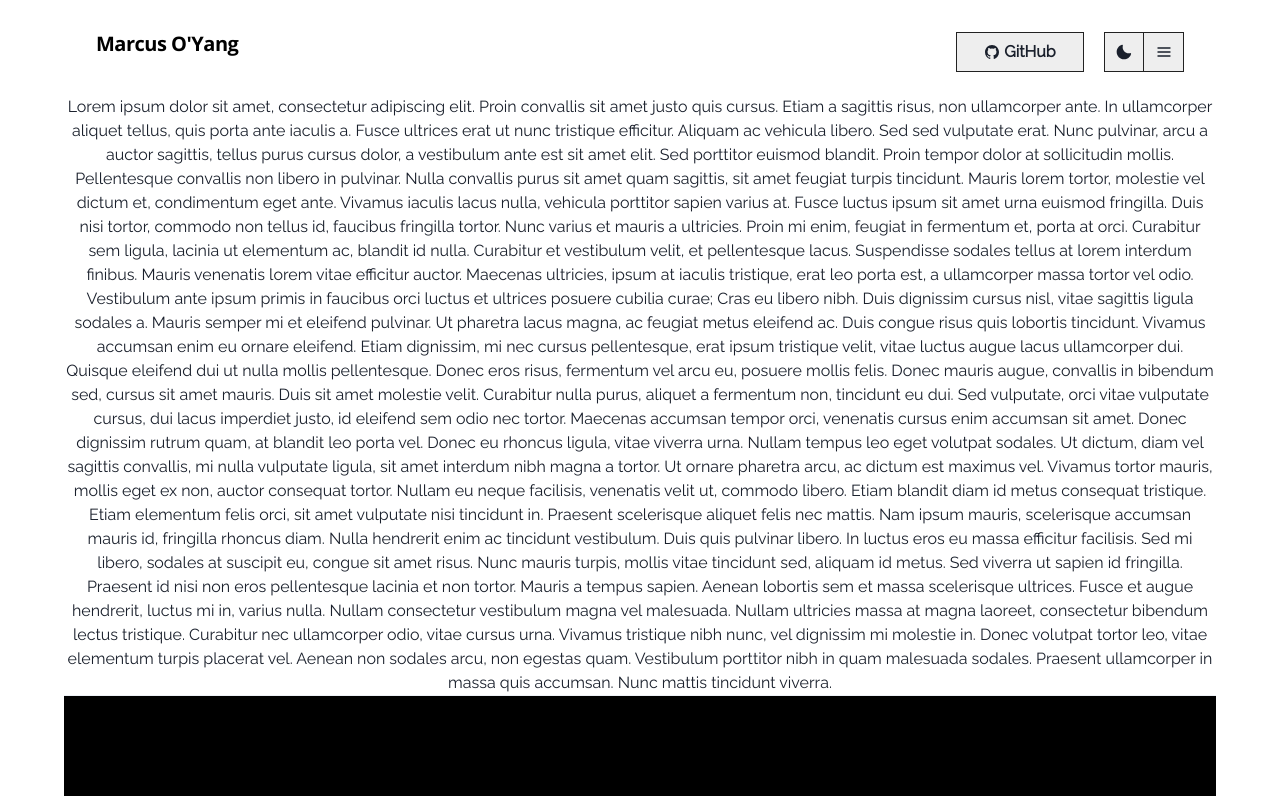
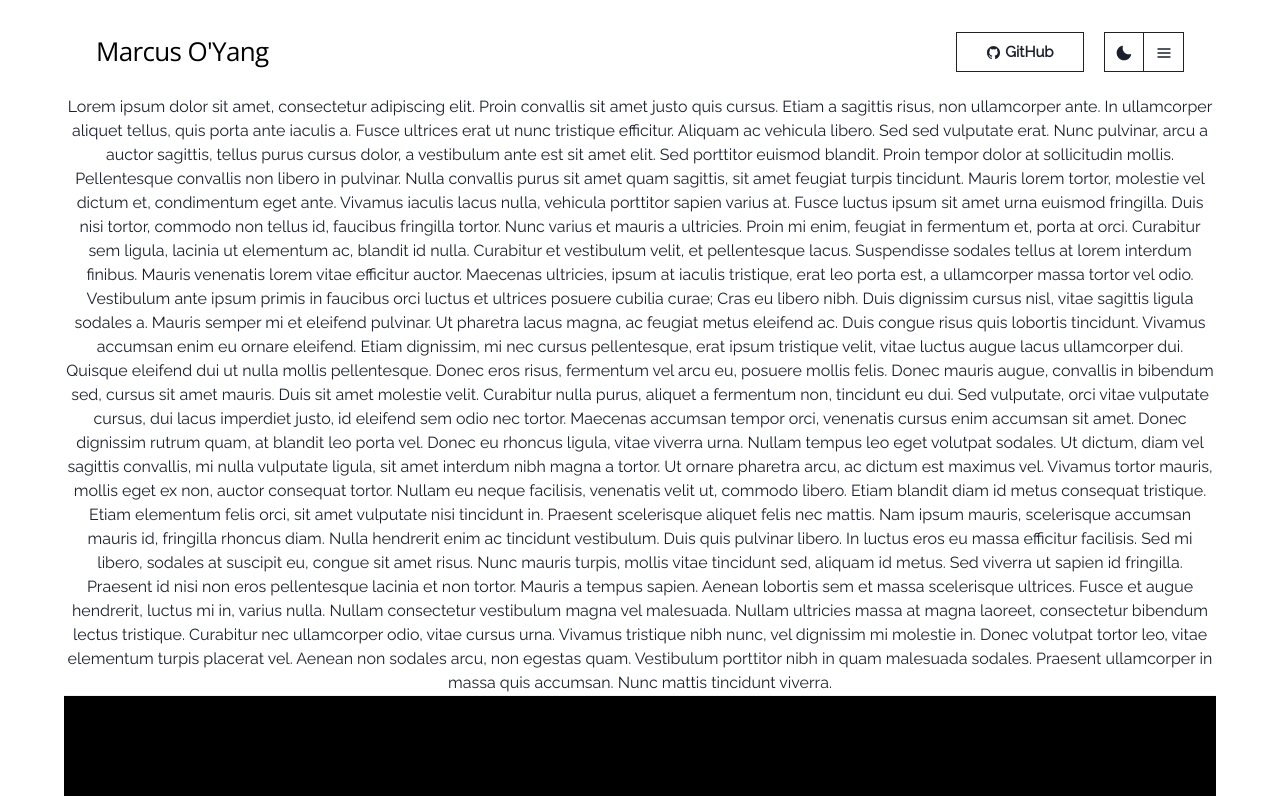
Before and after one commit to marcusoyang/nextjs-portfolio, a Next.js app: page / in a window 1280 px wide. Shown: the top 800 px of the page. Built offline with nearby package versions, Linux system fonts and the light colour scheme.

Commit message:
modified navbar

```diff
--- a/components/Navbar.tsx
+++ b/components/Navbar.tsx
@@ -1,4 +1,4 @@
-import { ReactNode } from "react";
+import { ReactNode } from 'react';
 import {
   Box,
   Flex,
@@ -8,10 +8,11 @@ import {
   useColorMode,
   Heading,
   useColorModeValue,
-} from "@chakra-ui/react";
-import { HamburgerIcon, MoonIcon, SunIcon } from "@chakra-ui/icons";
-import NextLink from "next/link";
-import { IoLogoGithub } from "react-icons/io5";
+  color,
+} from '@chakra-ui/react';
+import { HamburgerIcon, MoonIcon, SunIcon } from '@chakra-ui/icons';
+import NextLink from 'next/link';
+import { IoLogoGithub } from 'react-icons/io5';
 interface navLinkProps {
   href: string;
   children: ReactNode;
@@ -22,7 +23,7 @@ interface navLinkProps {
 
 const NavLink: React.FC<navLinkProps> = (props) => (
   <NextLink href={props.href} passHref scroll={false}>
-    <Link style={{ textDecoration: "none" }} {...props}>
+    <Link style={{ textDecoration: 'none' }} {...props}>
       {props.children}
     </Link>
   </NextLink>
@@ -30,98 +31,122 @@ const NavLink: React.FC<navLinkProps> = (props) => (
 
 const Navbar = () => {
   const { colorMode, toggleColorMode } = useColorMode();
-  const hoverColor = useColorModeValue("#FFF", "#333");
+  const hoverColor = useColorModeValue('#000', '#333');
 
   return (
     <>
       <Box
-        pos={"fixed"}
-        mixBlendMode={"difference"}
+        pos={'fixed'}
+        mixBlendMode={'difference'}
         pt={8}
         px={8}
-        mx={"auto"}
-        maxW={"6xl"}
-        w="100%"
+        mx={'auto'}
+        maxW={'6xl'}
+        w='100%'
       >
         {/* <Flex h={16} alignItems={"center"} justifyContent={"space-between"}> */}
-        <NavLink href="/">
-          <Heading size={"md"} letterSpacing={"tight"} pb={1} color={"white"}>
+        <NavLink href='/'>
+          <Heading
+            size={'md'}
+            letterSpacing={'tight'}
+            mt={1}
+            pb={1}
+            fontWeight={'normal'}
+            color={'white'}
+            fontSize={26}
+          >
             Marcus O&apos;Yang
           </Heading>
         </NavLink>
         {/* </Flex> */}
       </Box>
 
-      <Flex
-        pos={"fixed"}
-        pt={8}
-        px={8}
-        justify={"right"}
-        maxW={"6xl"}
-        w="100%"
-      >
+      <Flex pos={'fixed'} pt={8} px={8} justify={'right'} maxW={'6xl'} w='100%'>
         <a
-          target="_blank"
-          href="https://github.com/marcusoyang"
-          rel="noopener noreferrer"
+          target='_blank'
+          href='https://github.com/marcusoyang'
+          rel='noopener noreferrer'
         >
           <Button
+            role='group'
             mr={5}
             maxW={300}
             minW={120}
-            w={"10vw"}
+            w={'10vw'}
             h={10}
-            variant="outline"
-            rounded="none"
+            fontSize={15}
+            variant='outline'
+            rounded='none'
             _hover={{
               bg: hoverColor,
+              color: '#FFF',
             }}
             _focus={{
-              boxShadow: "none",
+              boxShadow: 'none',
             }}
-            borderColor={colorMode === "light" ? "#222" : "#eee"}
-            bg={colorMode === "light" ? "#eee" : "#222"}
+            borderColor={colorMode === 'light' ? '#222' : '#eee'}
+            bg={colorMode === 'light' ? '#FFF' : '#222'}
           >
-            <IoLogoGithub />
-            <Box w={1} />
+            <Box
+              _groupHover={{
+                color: 'white',
+              }}
+              pr={1}
+            >
+              <IoLogoGithub />
+            </Box>
             GitHub
           </Button>
         </a>
 
         <Button
+          role='group'
           onClick={toggleColorMode}
           w={10}
           h={10}
-          variant="outline"
-          rounded="none"
+          variant='outline'
+          rounded='none'
           _hover={{
             bg: hoverColor,
           }}
           _focus={{
-            boxShadow: "none",
+            boxShadow: 'none',
           }}
-          borderColor={colorMode === "light" ? "#222" : "#eee"}
-          bg={colorMode === "light" ? "#eee" : "#222"}
+          borderColor={colorMode === 'light' ? '#222' : '#eee'}
+          bg={colorMode === 'light' ? '#FFF' : '#222'}
         >
-          {colorMode === "light" ? <MoonIcon /> : <SunIcon />}
+          <Box
+            _groupHover={{
+              color: 'white',
+            }}
+          >
+            {colorMode === 'light' ? <MoonIcon /> : <SunIcon />}
+          </Box>
         </Button>
 
         <Button
+          role='group'
           w={10}
           h={10}
-          variant="outline"
-          borderLeft="none"
-          rounded="none"
+          variant='outline'
+          borderLeft='none'
+          rounded='none'
           _hover={{
             bg: hoverColor,
           }}
           _focus={{
-            boxShadow: "none",
+            boxShadow: 'none',
           }}
-          borderColor={colorMode === "light" ? "#222" : "#eee"}
-          bg={colorMode === "light" ? "#eee" : "#222"}
+          borderColor={colorMode === 'light' ? '#222' : '#eee'}
+          bg={colorMode === 'light' ? '#FFF' : '#222'}
         >
-          <HamburgerIcon />
+          <Box
+            _groupHover={{
+              color: 'white',
+            }}
+          >
+            <HamburgerIcon />
+          </Box>
         </Button>
 
         {/* <Box ml={2} display={{ base: 'inline-block', md: 'none' }}>
```
